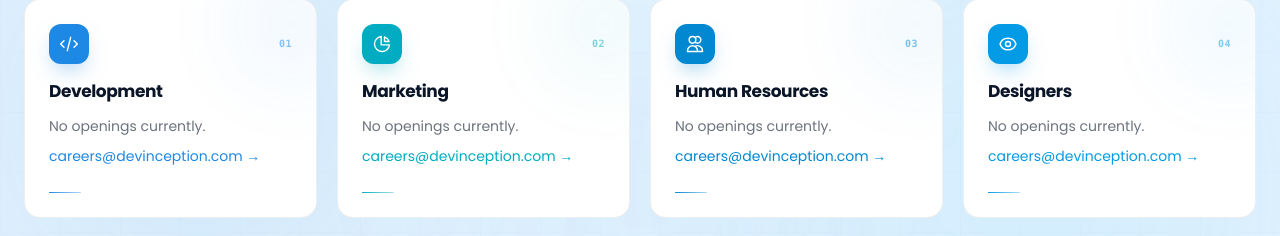
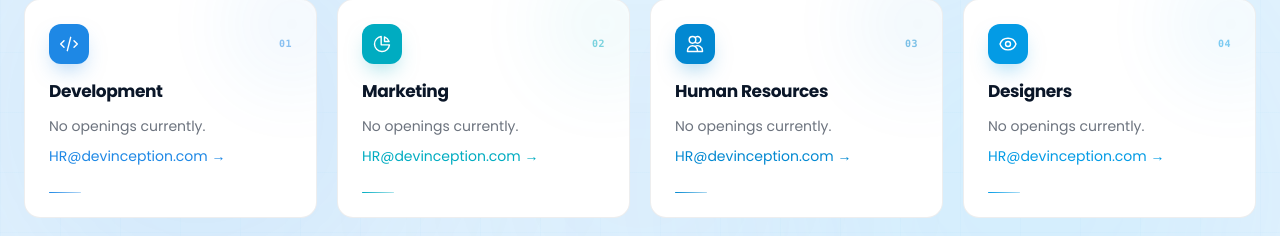
Before and after one commit to devnovatech/Devin-AI, a Next.js app: page /about in a window 1280 px wide. Shown: the part 4093-4329 px from the top of the page. Built offline with nearby package versions, Linux system fonts and the light colour scheme.

Commit message:
Change Name

```diff
--- a/src/app/about/page.tsx
+++ b/src/app/about/page.tsx
@@ -859,11 +859,11 @@ function OpenPositionsSection({ jobOpenings: propsJobOpenings }: { jobOpenings?:
                         No openings currently.
                         <br />
                         <a
-                          href="mailto:careers@devinception.com"
+                          href="mailto:HR@devinception.com"
                           className="inline-block mt-2 text-sm transition-all duration-300 hover:underline"
                           style={{ color: role.accent }}
                         >
-                          careers@devinception.com →
+                          HR@devinception.com →
                         </a>
                       </p>
                     )}
--- a/src/components/About.tsx
+++ b/src/components/About.tsx
@@ -176,7 +176,7 @@ export default function About() {
                       className="h-24 w-24 object-contain"
                     />
                   </div>
-                  <div><p className="text-sm font-bold text-deep-blue">Ali Abbas</p><p className="text-xs text-deep-blue/55">Senior engineers </p></div>
+                  <div><p className="text-sm font-bold text-deep-blue">Ali Abbas</p><p className="text-xs text-deep-blue/55">CEO </p></div>
                 </div>
               </div>
             </div>
```
